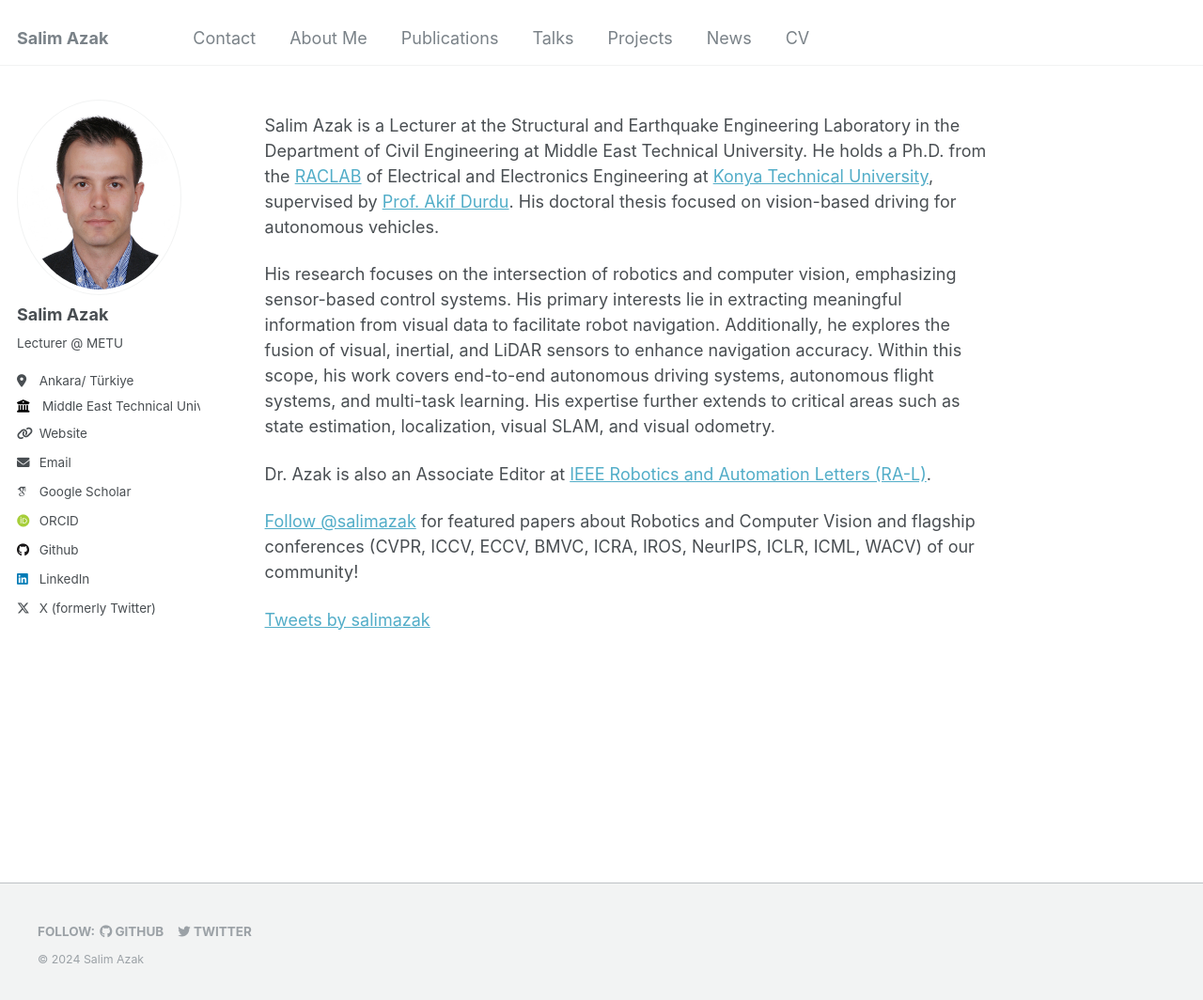
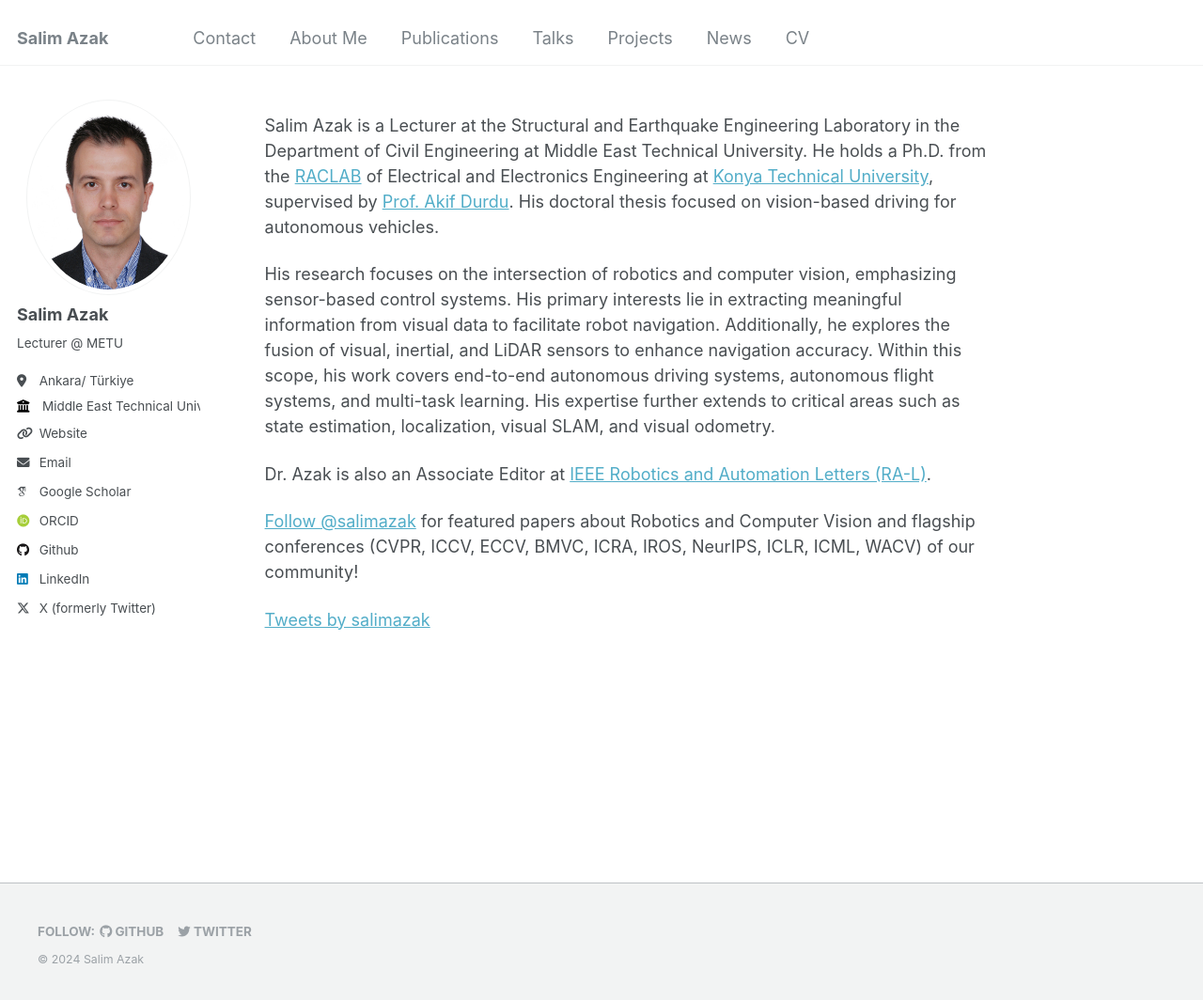
Before and after one commit to salimazak/salimazak.github.io, a Jekyll site: the page built from _pages/about.md, in a window 1280 px wide and 1065 px high. Shown: the whole window at 94% size. Built offline with Jekyll 4.4.1, drawn with Linux system fonts in a browser that asks for light colours; some web fonts are replaced; comment, search, counter and statistics services are not loaded.

Commit message:
Update main.scss

```diff
--- a/assets/css/main.scss
+++ b/assets/css/main.scss
@@ -91,3 +91,14 @@
   width: 100%; /* Makes the widget fill the width of the container */
   max-width: 300px; /* Limit the width of the widget */
 }
+
+/* Center the sidebar title (e.g., your name) below the image */
+.sidebar img {
+    display: block;
+    margin: 0 auto; /* Center the image */
+}
+
+.sidebar-title {
+    text-align: center; /* Center the text */
+    margin-top: 10px; /* Add some space between the photo and the name */
+}
```
